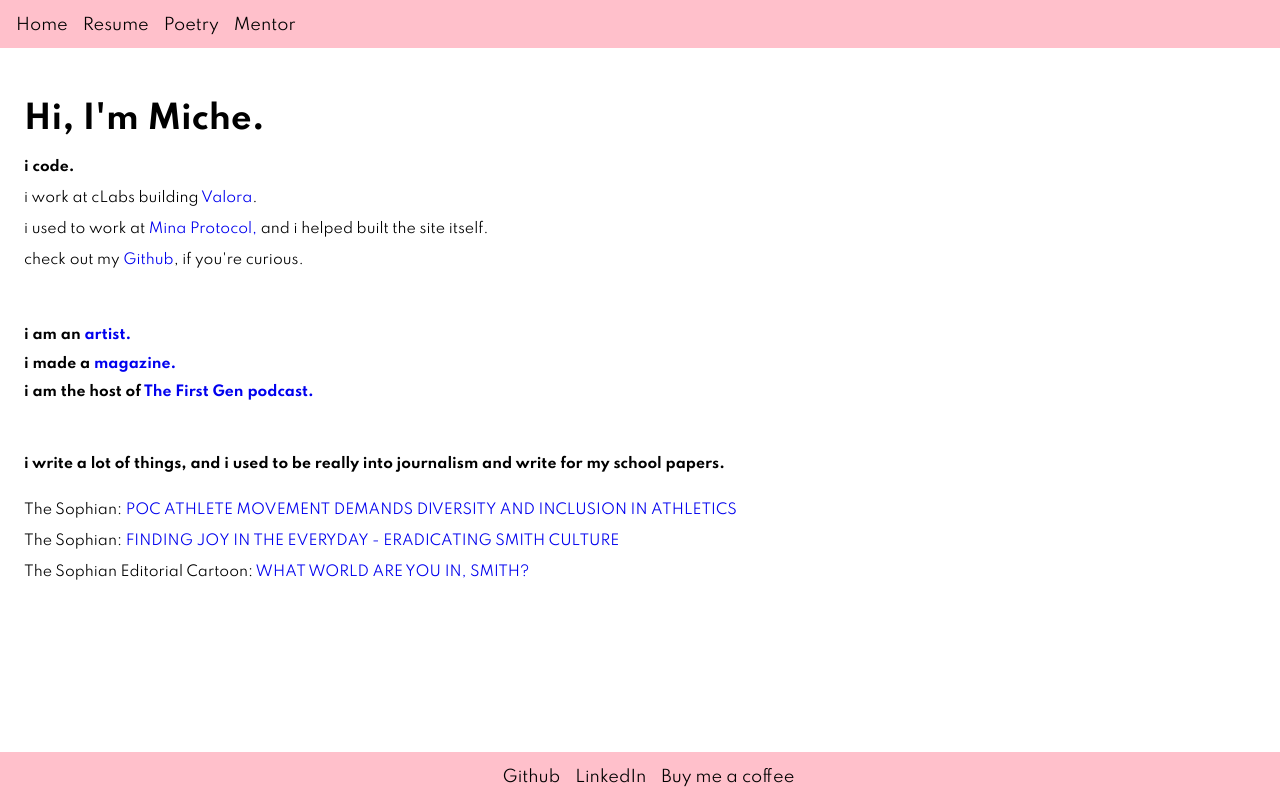
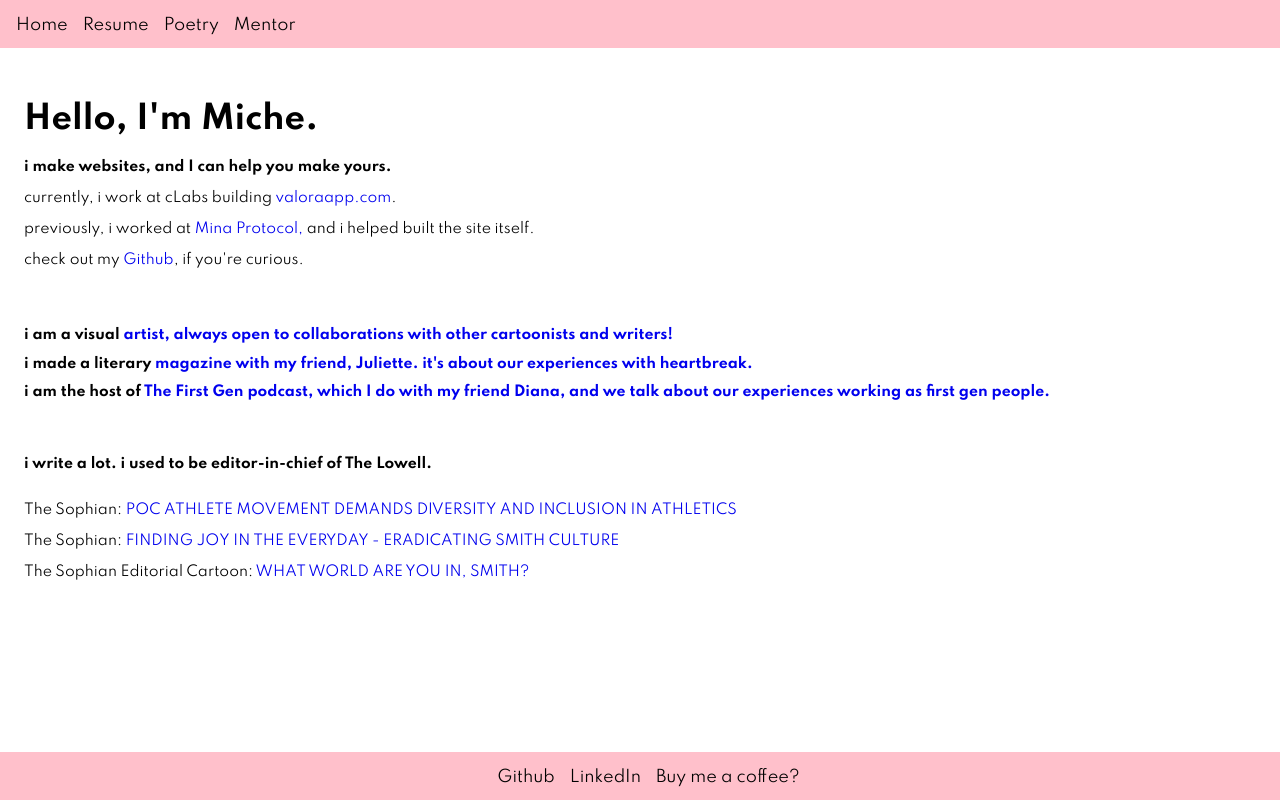
Before and after one commit to michellewong793/personalsite, a Next.js app: page / in a window 1280 px wide. Built offline with nearby package versions, Linux system fonts and the light colour scheme.

Commit message:
copy changes

```diff
--- a/components/Layout.js
+++ b/components/Layout.js
@@ -74,7 +74,7 @@ const Footer = () => (
 "
     >
       {" "}
-      Buy me a coffee{" "}
+      Buy me a coffee?{" "}
     </a>
   </div>
 );
--- a/pages/index.js
+++ b/pages/index.js
@@ -7,17 +7,17 @@ export default function Index() {
     <div>
       <Layout />
       <div style={Styles.content}>
-        <h1 style={Styles.header}>Hi, I'm Miche.</h1>
-        <h2 style={Styles.body}>i code.</h2>
+        <h1 style={Styles.header}>Hello, I'm Miche.</h1>
+        <h2 style={Styles.body}>i make websites, and I can help you make yours.</h2>
         <p style={Styles.body}>
-          i work at cLabs building{" "}
+          currently, i work at cLabs building{" "}
           <a href="https://valoraapp.com" style={Styles.link}>
-            Valora
+            valoraapp.com
           </a>
           .
         </p>
         <p style={Styles.body}>
-          i used to work at{" "}
+          previously, i worked at{" "}
           <a href="https://minaprotocol.com" style={Styles.link}>
             {" "}
             Mina Protocol,{" "}
@@ -33,20 +33,20 @@ export default function Index() {
         </p>
         <Spacer height={2} />
         <h2 style={Styles.body}>
-          i am an{" "}
+          i am a visual{" "}
           <a href="https://instagram.com/brain_to_ink" style={Styles.link}>
             {" "}
-            artist.{" "}
+            artist, always open to collaborations with other cartoonists and writers!{" "}
           </a>
         </h2>
         <h2 style={Styles.body}>
-          i made a{" "}
+          i made a literary{" "}
           <a
             href="https://www.dropbox.com/h?preview=confessions_01.pdf"
             style={Styles.link}
           >
             {" "}
-            magazine.{" "}
+            magazine with my friend, Juliette. it's about our experiences with heartbreak.{" "}
           </a>
         </h2>
         <h2 style={Styles.body}>
@@ -56,13 +56,12 @@ export default function Index() {
             style={Styles.link}
           >
             {" "}
-            The First Gen podcast.{" "}
+            The First Gen podcast, which I do with my friend Diana, and we talk about our experiences working as first gen people.{" "}
           </a>
         </h2>
         <Spacer height={2} />
         <h2 style={Styles.body}>
-          i write a lot of things, and i used to be really into journalism and
-          write for my school papers.{" "}
+          i write a lot. i used to be editor-in-chief of The Lowell.{" "}
         </h2>
         <Spacer height={0.2} />
         <p style={Styles.body}>
```
